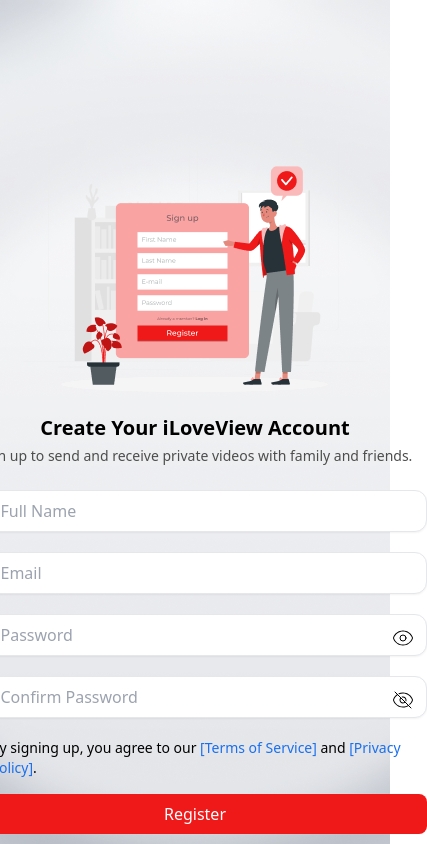
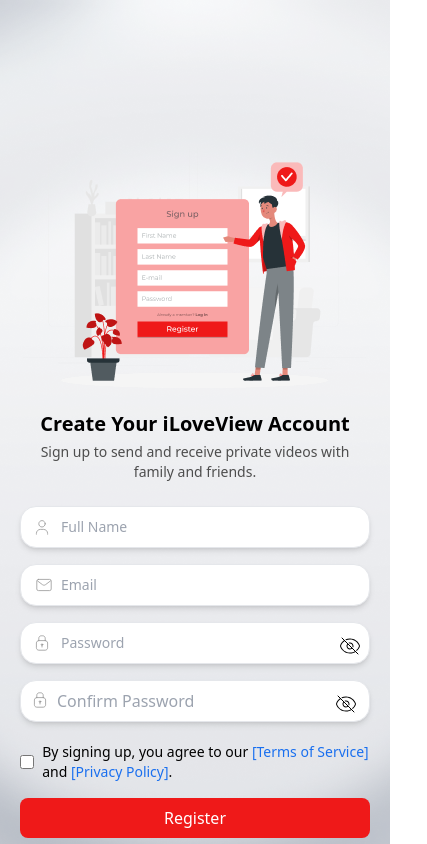
Before and after one commit to AhmadMasood-dev/I-Love-View, a React (Vite) app: page / in a window 390 px wide. Shown: the top 844 px of the page, 427 px wide, since content can reach past the window. Built offline with nearby package versions, Linux system fonts and the light colour scheme.

Commit message:
register page is ready for both mobile and desktop

```diff
--- a/src/Components/Screens/logIn-signUp/Register.jsx
+++ b/src/Components/Screens/logIn-signUp/Register.jsx
@@ -21,15 +21,15 @@
   return (
     <div className="flex h-[1024px] w-full ">
       {/* Left Side with Background Image */}
-      <div className="w-1/2 bg-cover bg-center relative antumnImg">
+      <div className="hidden md:block md:w-1/2 bg-cover bg-center relative antumnImg">
         <div className="absolute top-4 left-4">
           <img src={Eye} alt="Eye Icon" className="w-8 h-8" />
         </div>
       </div>
 
       {/* Right Side with Form */}
-      <div className="w-1/2 flex items-center justify-center bg-gray-100 bgImage">
-        <div className="w-[644px] h-[885px]  shadow-xl rounded-lg flex items-center justify-center flex-col">
+      <div className="w-full md:w-1/2 flex items-center justify-center bg-gray-100 bgImage px-5">
+        <div className="w-full sm:w-[644px] h-[885px]  sm:shadow-xl rounded-lg flex items-center justify-center flex-col">
           <img src={side1} alt="" />
           <h2 className="text-xl font-semibold mb-1 text-center">
             Create Your iLoveView Account
@@ -38,52 +38,48 @@
             Sign up to send and receive private videos with family and friends.
           </p>
 
-          <form className="space-y-4">
+          <form className="space-y-4 max-w-md mx-auto">
             {/* Full Name */}
-            <div className="relative">
-              <img
-                src={user}
-                className="absolute top-3 left-3 text-secondary items-center"
-              />
+
+            <div className="relative ">
+              <div className=" absolute inset-y-0 start-0 flex items-center ps-3.5 pointer-events-none">
+                <img src={user} className=" text-secondary items-center" />
+              </div>
 
               <input
                 type="text"
+                className=" border text-sm rounded-2xl shadow-md  block w-full ps-10 p-2.5  "
                 placeholder="Full Name"
-                className="w-[463px] px-9 py-2 mb-1 border rounded-xl focus:outline-none focus:ring-2 focus:ring-red-400 shadow-sm text-black"
               />
             </div>
 
             {/* Email */}
-
-            <div className="relative flex justify-center items-center">
-              <div className="flex justify-between">
-                <img
-                  src={email}
-                  className="absolute top-3 left-3 text-secondary items-center"
-                />
-                <input
-                  type="email"
-                  placeholder="Email"
-                  className="w-[463px] px-9 py-2 mb-1 border rounded-xl focus:outline-none focus:ring-2 focus:ring-red-400 shadow-sm text-black"
-                />
+            <div className="relative">
+              <div className="absolute inset-y-0 start-0 flex items-center ps-3.5 pointer-events-none">
+                <img src={email} className=" text-secondary items-center" />
               </div>
+              <input
+                type="email"
+                id="email"
+                className=" border text-sm rounded-2xl shadow-md  block w-full ps-10 p-2.5  "
+                placeholder="Email"
+              />
             </div>
 
             {/* Password */}
             <div className="relative">
-              <img
-                src={lock}
-                className="absolute top-3 left-3 text-secondary items-center"
-              />
+              <div className="absolute inset-y-0 start-0 flex items-center ps-3.5 pointer-events-none">
+                <img src={lock} className=" text-secondary items-center" />
+              </div>
               <input
                 type={showPassword ? "text" : "password"}
+                className=" border text-sm rounded-2xl shadow-md   block w-full ps-10 p-2.5  "
                 placeholder="Password"
-                className="w-[463px] px-9 py-2 mb-1 border rounded-xl focus:outline-none focus:ring-2 focus:ring-red-400 shadow-sm"
               />
               <img
-                src={eyeOn}
+                src={showPassword ? eyeOn : eyeOff}
                 alt=""
-                className="absolute right-3 top-3 cursor-pointer"
+                className="absolute right-2 sm:right-3 top-3 cursor-pointer"
                 onClick={togglePassword}
               />
             </div>
@@ -97,7 +93,7 @@
               <input
                 type={showConfirmPassword ? "text" : "password"}
                 placeholder="Confirm Password"
-                className="w-full px-9 py-2 mb-1 border rounded-xl focus:outline-none focus:ring-2 focus:ring-red-400 shadow-sm"
+                className="w-full px-9 py-2 mb-1 border rounded-2xl shadow-md   focus:outline-none focus:ring-2 focus:ring-red-400 "
               />
               <img
                 src={eyeOff}
```
